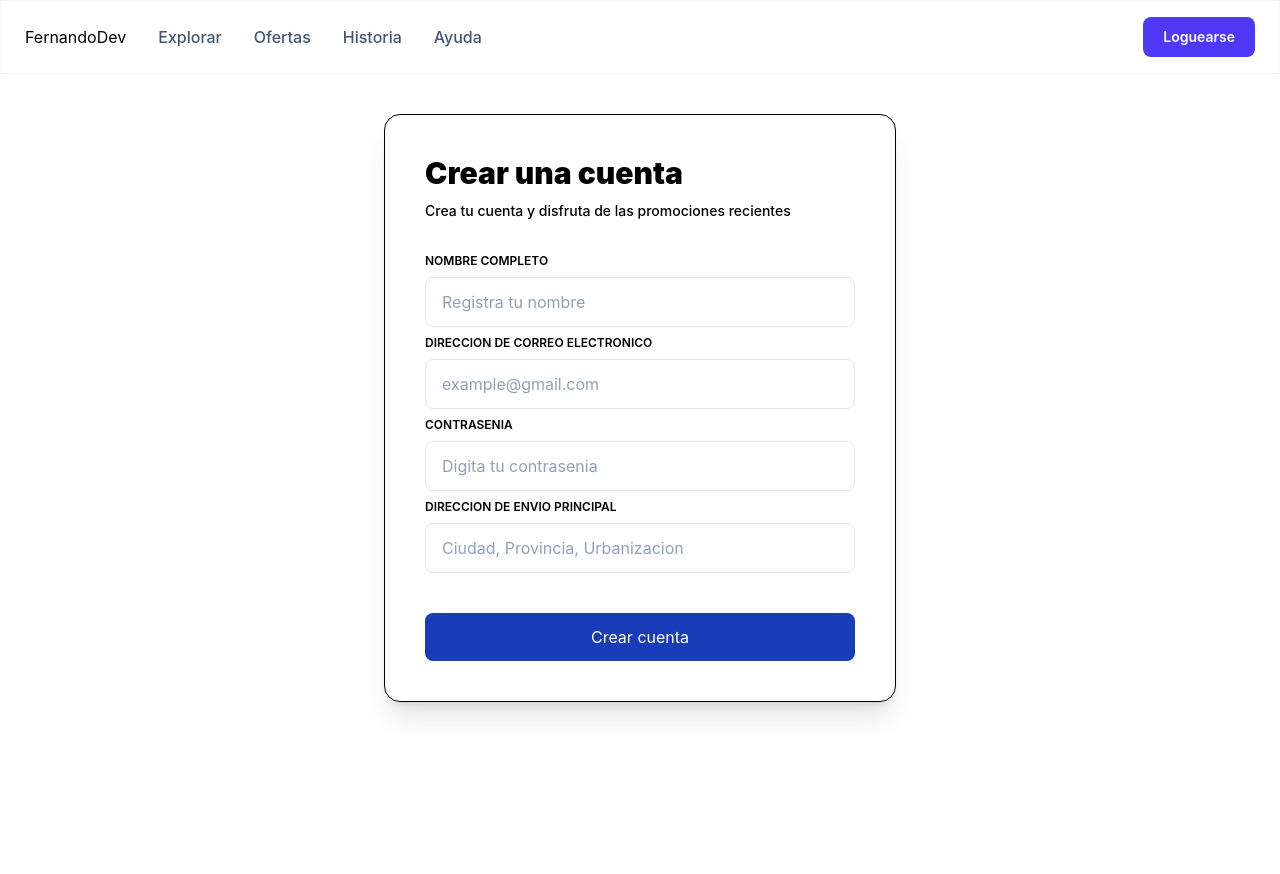
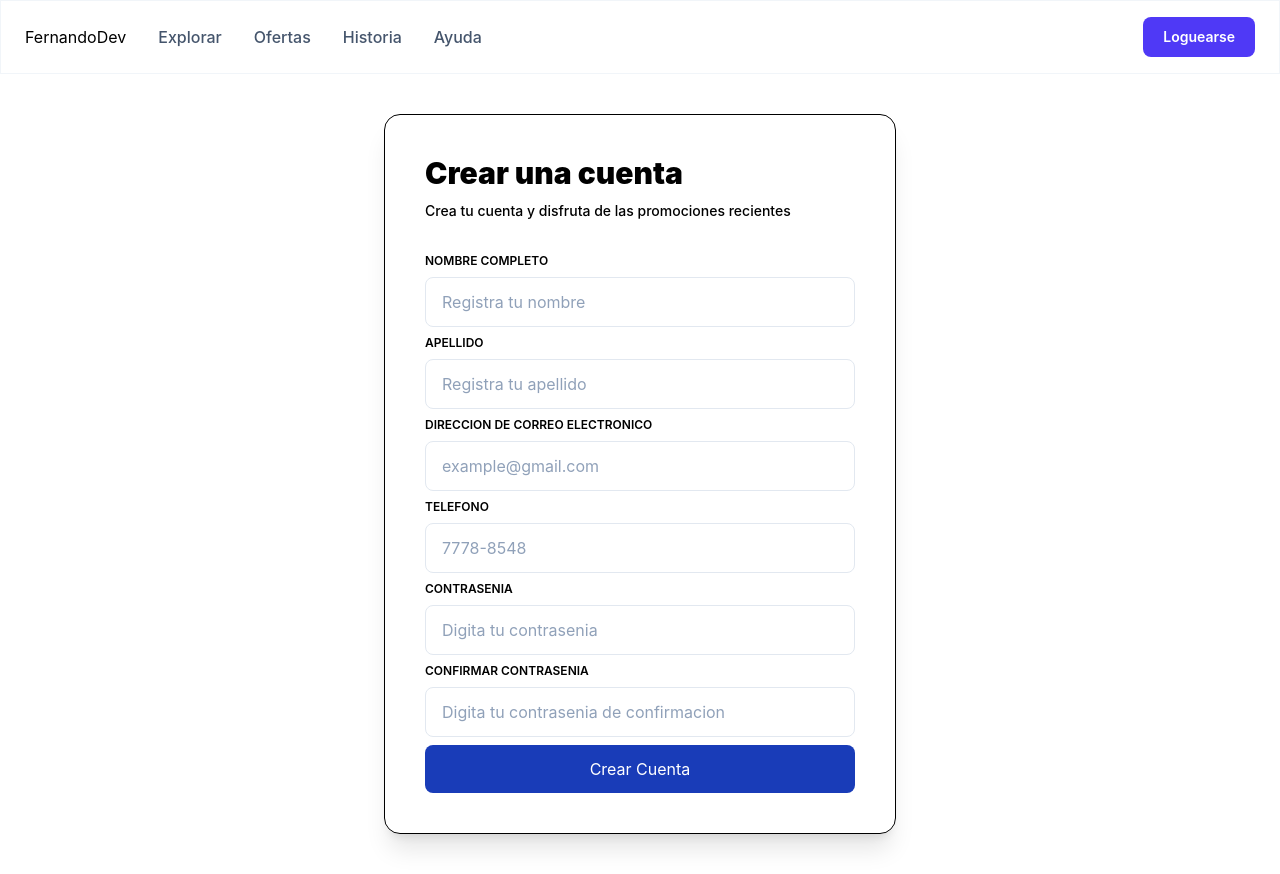
Before and after one commit to ghost1999dev/faster-delivery-web, a React (Vite) app: page / in a window 1280 px wide. Before the commit the page ends 800 px from the top, so only its background shows below. Built offline with nearby package versions, Linux system fonts and the light colour scheme.

Commit message:
feat: i added the register service

```diff
--- /dev/null
+++ b/src/api/apiBase.ts
@@ -0,0 +1 @@
+export const API_BASE_URL="https://api-ecommerce-5aby.onrender.com"
--- /dev/null
+++ b/src/models/register.ts
@@ -0,0 +1,7 @@
+export interface RegisterPayload{
+    name:string
+    lastname:string
+    phone:string
+    email:string
+    password:string
+}
--- /dev/null
+++ b/src/models/user.ts
@@ -0,0 +1,28 @@
+//REQUEST
+export interface LoginPayload{
+    email:string
+    password:string
+}
+
+export interface Role{
+    id:string
+    name:string
+    imagen:string
+    route:string
+}
+
+export interface UserResponse{
+    id:string
+    email:string
+    name:string
+    lastName:string
+    image:string
+    phone:string
+    notification_token:string | null
+    roles:Role[]
+}
+
+export interface LoginResponse{
+    token:string
+    userResponse:UserResponse
+}
--- a/src/pages/RegisterPage.tsx
+++ b/src/pages/RegisterPage.tsx
@@ -1,4 +1,5 @@
 import type React from "react";
+import { useRegisterViewModel } from "../viewmodels/use-register";
 
 interface RegisterPageProps {
   onNavigateToLogin: () => void;
@@ -7,6 +8,16 @@ interface RegisterPageProps {
 export const RegisterPage: React.FC<RegisterPageProps> = ({
   onNavigateToLogin,
 }) => {
+
+  const {
+    form,
+    confirmPassword,
+    setConfirmPassword,
+    isLoading,
+    error,
+    handleChange,
+    submit
+  }=useRegisterViewModel()
   return (
     <div className="min-h-screen flex flex-col relative overflow-hidden font-sans">
       <header className="relative w-full border border-slate-100 bg-white/80">
@@ -39,17 +50,34 @@ export const RegisterPage: React.FC<RegisterPageProps> = ({
                 Crea tu cuenta y disfruta de las promociones recientes
               </p>
             </div>
-            <form action="">
+            <form onSubmit={submit} action="">
               <label
                 htmlFor=""
                 className="block text-xs font-semibold uppercase mb-2"
+
+
               >
                 Nombre completo
               </label>
               <input
                 type="text"
+                value={form.name}
+                onChange={(e)=>handleChange("name",e.target.value)}
                 className="w-full px-4 py-3 mb-2 border border-slate-200 focus:border-indigo-500 rounded-lg placeholder-slate-400"
                 placeholder="Registra tu nombre"
+              />
+               <label
+                htmlFor=""
+                className="block text-xs font-semibold uppercase mb-2"
+              >
+                Apellido
+              </label>
+              <input
+                type="text"
+                value={form.lastname}
+                onChange={(e)=>handleChange("lastname",e.target.value)}
+                className="w-full px-4 py-3 mb-2 border border-slate-200 focus:border-indigo-500 rounded-lg placeholder-slate-400"
+                placeholder="Registra tu apellido"
               />
               <label
                 htmlFor=""
@@ -59,8 +87,23 @@ export const RegisterPage: React.FC<RegisterPageProps> = ({
               </label>
               <input
                 type="text"
+                value={form.email}
+                onChange={(e)=>handleChange("email",e.target.value)}
                 className="w-full px-4 py-3 mb-2 border border-slate-200 focus:border-indigo-500 rounded-lg placeholder-slate-400"
                 placeholder="example@gmail.com"
+              />
+              <label
+                htmlFor=""
+                className="block text-xs font-semibold uppercase mb-2"
+              >
+              Telefono
+              </label>
+              <input
+                value={form.phone}
+                type="text"
+                onChange={(e)=>handleChange("phone",e.target.value)}
+                className="w-full px-4 py-3 mb-2 border border-slate-200 focus:border-indigo-500 rounded-lg placeholder-slate-400"
+                placeholder="7778-8548"
               />
               <div>
                 <label
@@ -70,27 +113,37 @@ export const RegisterPage: React.FC<RegisterPageProps> = ({
                   Contrasenia
                 </label>
                 <input
+                 value={form.password}
                   type="text"
+                  onChange={(e)=>handleChange("password",e.target.value)}
                   className="w-full px-4 py-3 mb-2 border border-slate-200 focus:border-indigo-500 rounded-lg placeholder-slate-400"
                   placeholder="Digita tu contrasenia"
                 />
               </div>
-              <div className="mb-8">
+              <div>
                 <label
+                  htmlFor=""
                   className="block text-xs font-semibold uppercase mb-2"
-                  htmlFor=""
-                >Direccion de envio principal</label>
-
+                >
+                  Confirmar Contrasenia
+                </label>
                 <input
-                   type="text"
-                   className="w-full px-4 py-3 mb-2 border border-slate-200 rounded-lg focus:border-indigo-500 placeholder-slate-400"
-                   placeholder="Ciudad, Provincia, Urbanizacion"
-                   required
+                  type="text"
+                  value={confirmPassword}
+                  onChange={(e)=> setConfirmPassword(e.target.value)}
+                  className="w-full px-4 py-3 mb-2 border border-slate-200 focus:border-indigo-500 rounded-lg placeholder-slate-400"
+                  placeholder="Digita tu contrasenia de confirmacion"
                 />
               </div>
-              <button className="w-full py-3 px-4 bg-blue-800 rounded-lg text-white hover:bg-blue-800 hover:shadow-lg transition-all duration-200 active:scale-[0.98] disabled:opacity-50">
-                Crear cuenta
+
+              <button
+                type="submit"
+                className="w-full py-3 px-4 bg-blue-800 rounded-lg text-white hover:bg-blue-800 hover:shadow-lg transition-all duration-200 active:scale-[0.98] disabled:opacity-50">
+                {isLoading ? "Creando cuenta...":"Crear Cuenta"}
               </button>
+              {error &&(
+                <p className="text-sm text-red-600 font-medium">{error}</p>
+              )}
             </form>
           </div>
         </div>
--- /dev/null
+++ b/src/service/register-service.ts
@@ -0,0 +1,27 @@
+import { API_BASE_URL } from "../api/apiBase";
+import type { RegisterPayload } from "../models/register";
+
+export async function registerUser(payload:RegisterPayload){
+    const response = await fetch(`${API_BASE_URL}/auth/register`,{
+        method:"POST",
+        headers:{
+            "Content-Type":"application/json"
+        },
+        body:JSON.stringify(payload)
+    })
+
+    if(!response.ok){
+        let message= "Error al registrar"
+        try {
+            const err= await response.json()
+            message = err?.message ?? message
+        } catch (error) {
+            console.log(error);
+
+        }
+        throw new Error(message)
+
+    }
+    return response.json()
+
+}
--- /dev/null
+++ b/src/service/user-service.ts
@@ -0,0 +1,24 @@
+import { API_BASE_URL } from "../api/apiBase";
+import type { LoginPayload, LoginResponse } from "../models/user";
+
+
+
+export async function loginUser(payload:LoginPayload):Promise<LoginResponse>{
+    const response = await fetch(`${API_BASE_URL}/auth/login`,{
+        method:"POST",
+        headers:{"Content-Type":"application/json"},
+        body:JSON.stringify(payload)
+    })
+
+    if(!response.ok){
+        let message="Error al iniciar sesion"
+        try {
+            const err= await response.json()
+            message = err?.message ?? message
+        } catch (error) {
+            console.log("Error",error);
+        }
+        throw new Error(message)
+    }
+    return response.json()
+}
--- /dev/null
+++ b/src/viewmodels/use-login.ts
@@ -0,0 +1,53 @@
+import { useState } from "react";
+import { loginUser } from "../service/user-service";
+
+export function useLoginViewModel(){
+    //declarar los estados
+
+    const [email, setEmail] = useState("");
+    const [password, setPassword] = useState("")
+    const [error, setError] = useState("")
+    const [isLoading, setIsLoading] = useState(false)
+
+   // console.log("VALOR EMAIL",email);
+
+
+    //funcion submit
+    const submit=async(e:React.FormEvent<HTMLFormElement>)=>{
+        e.preventDefault()
+        setError("")
+
+        if(!email || !password){
+            setError("Completa correo y contrasenia")
+            return
+        }
+        setIsLoading(true)
+        try {
+            const data = await loginUser({email,password})
+            console.log("TOKEN",data.token);
+
+        } catch (error) {
+            console.log("ERROR",error);
+
+
+        } finally{
+           setIsLoading(false)
+        }
+
+    }
+
+
+    //retornar lo que necesitamos en la UI
+
+    return{
+        email,
+        password,
+        setEmail,
+        setPassword,
+        submit,
+        isLoading,
+        error
+    }
+
+
+}
--- /dev/null
+++ b/src/viewmodels/use-register.ts
@@ -0,0 +1,84 @@
+import { useState, type FormEvent } from "react";
+import type { RegisterPayload } from "../models/register";
+import { registerUser } from "../service/register-service";
+
+
+export function useRegisterViewModel(){
+
+    const [form, setForm] = useState<RegisterPayload>({
+        name:"",
+        lastname:"",
+        phone:"",
+        email:"",
+        password:""
+    })
+    const [confirmPassword, setConfirmPassword] = useState("")
+    const [error, setError] = useState("")
+    const [isLoading, setIsLoading] = useState(false)
+
+
+    const handleChange =(field:keyof RegisterPayload,value:string)=>{
+        setForm((prev)=>({
+            ...prev,
+            [field]:value
+        }))
+
+        console.log(form);
+
+    }
+
+    const validate=()=>{
+        console.log(form);
+
+        if(!form.name || !form.lastname || !form.phone || !form.email || !form.password){
+            return "Completa todos los campos"
+        }
+
+        if(form.password.length <6){
+            return "La contrasenia debe tener al menos 6 caracteres"
+        }
+
+        if(form.password !== confirmPassword){
+            return "Las contrasenia no coinciden"
+        }
+
+        return ""
+    }
+
+    const submit = async(e:FormEvent<HTMLFormElement>)=>{
+        e.preventDefault()
+
+        setError("")
+
+        const validationMessage= validate()
+        if(validationMessage){
+            setError(validationMessage)
+            return
+        }
+
+        setIsLoading(true)
+
+        try {
+            const response = await registerUser(form)
+            console.log(response);
+
+        } catch (error) {
+            console.log(error);
+
+        }finally{
+            setIsLoading(false)
+        }
+    }
+
+    return{
+        form,
+        confirmPassword,
+        setConfirmPassword,
+        isLoading,
+        error,
+        handleChange,
+        submit
+    }
+
+
+}
```
Also changed, not shown: src/pages/LoginPage.tsx (+21 -3 lines).
